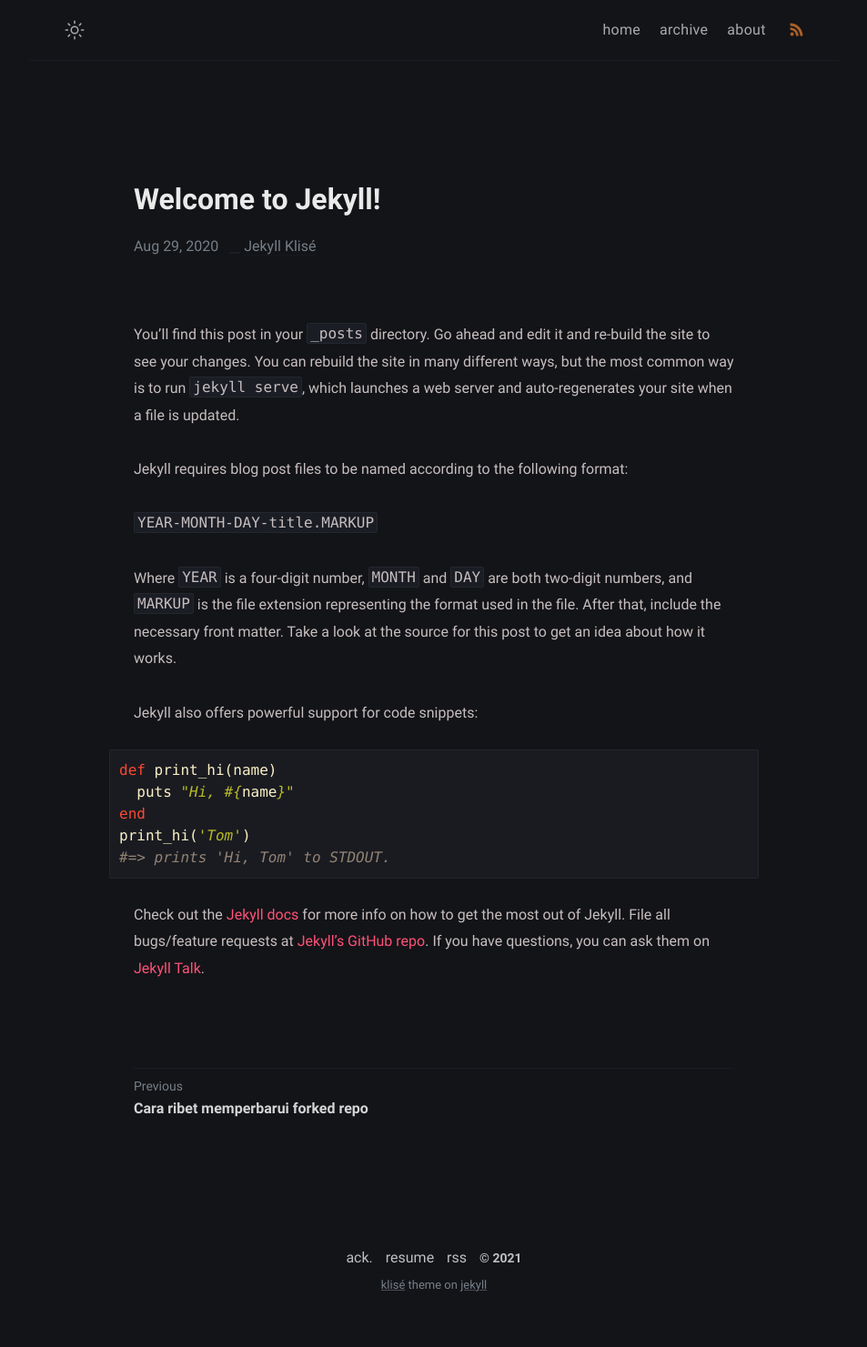
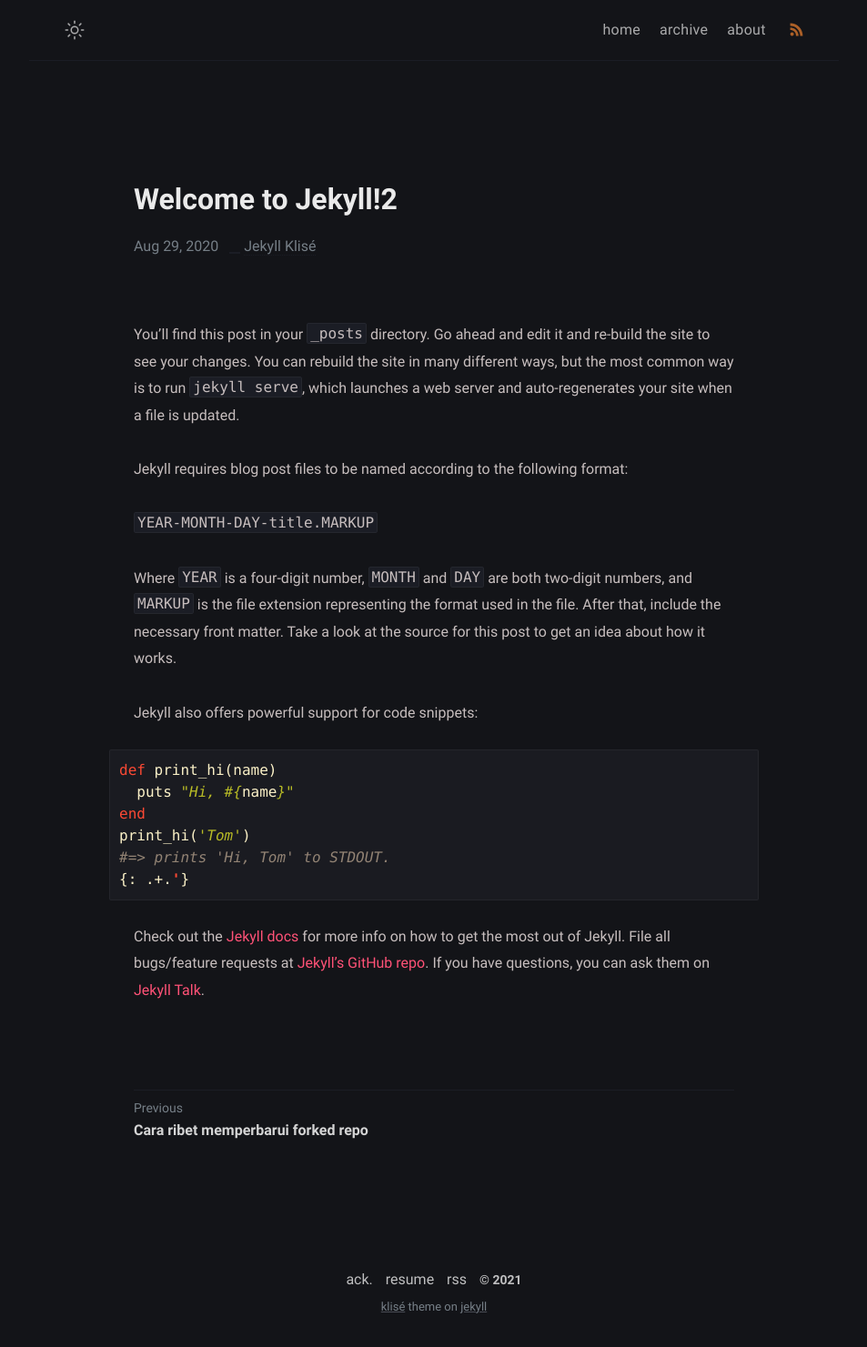
Before and after one commit to songzh96/interesting-sycamore-ab6ed, a Jekyll site: the page built from _posts/welcome-to-jekyll/2020-08-29-welcome-to-jekyll2.md, in a window 1280 px wide. Shown: the whole page at 91% size, without its empty margins (163-1116 px from the left). Built offline with Jekyll 4.4.1, drawn with Linux system fonts in a browser that asks for light colours; before the commit the page ends 1457 px from its top, so only the background shows below that; part of the change alters nothing that is shown.

Commit message:
Updated 2 files via CloudCannon

```diff
--- a/_posts/welcome-to-jekyll/2020-08-29-welcome-to-jekyll.md
+++ b/_posts/welcome-to-jekyll/2020-08-29-welcome-to-jekyll2.md
@@ -1,7 +1,7 @@
 ---
 layout: post
-title:  "Welcome to Jekyll!"
-date:   2020-08-29 09:29:20 +0700
+title: Welcome to Jekyll!2
+date: 2020-08-29 09:29:20 +0700
 categories: jekyll update
 ---
 You’ll find this post in your `_posts` directory. Go ahead and edit it and re-build the site to see your changes. You can rebuild the site in many different ways, but the most common way is to run `jekyll serve`, which launches a web server and auto-regenerates your site when a file is updated.
@@ -20,10 +20,7 @@ def print_hi(name)
 end
 print_hi('Tom')
 #=> prints 'Hi, Tom' to STDOUT.
+{: .+.'}
 {% endhighlight %}
 
-Check out the [Jekyll docs][jekyll-docs] for more info on how to get the most out of Jekyll. File all bugs/feature requests at [Jekyll’s GitHub repo][jekyll-gh]. If you have questions, you can ask them on [Jekyll Talk][jekyll-talk].
-
-[jekyll-docs]: https://jekyllrb.com/docs/home
-[jekyll-gh]:   https://github.com/jekyll/jekyll
-[jekyll-talk]: https://talk.jekyllrb.com/
+Check out the [Jekyll docs](https://jekyllrb.com/docs/home) for more info on how to get the most out of Jekyll. File all bugs/feature requests at [Jekyll’s GitHub repo](https://github.com/jekyll/jekyll). If you have questions, you can ask them on [Jekyll Talk](https://talk.jekyllrb.com/).
```
